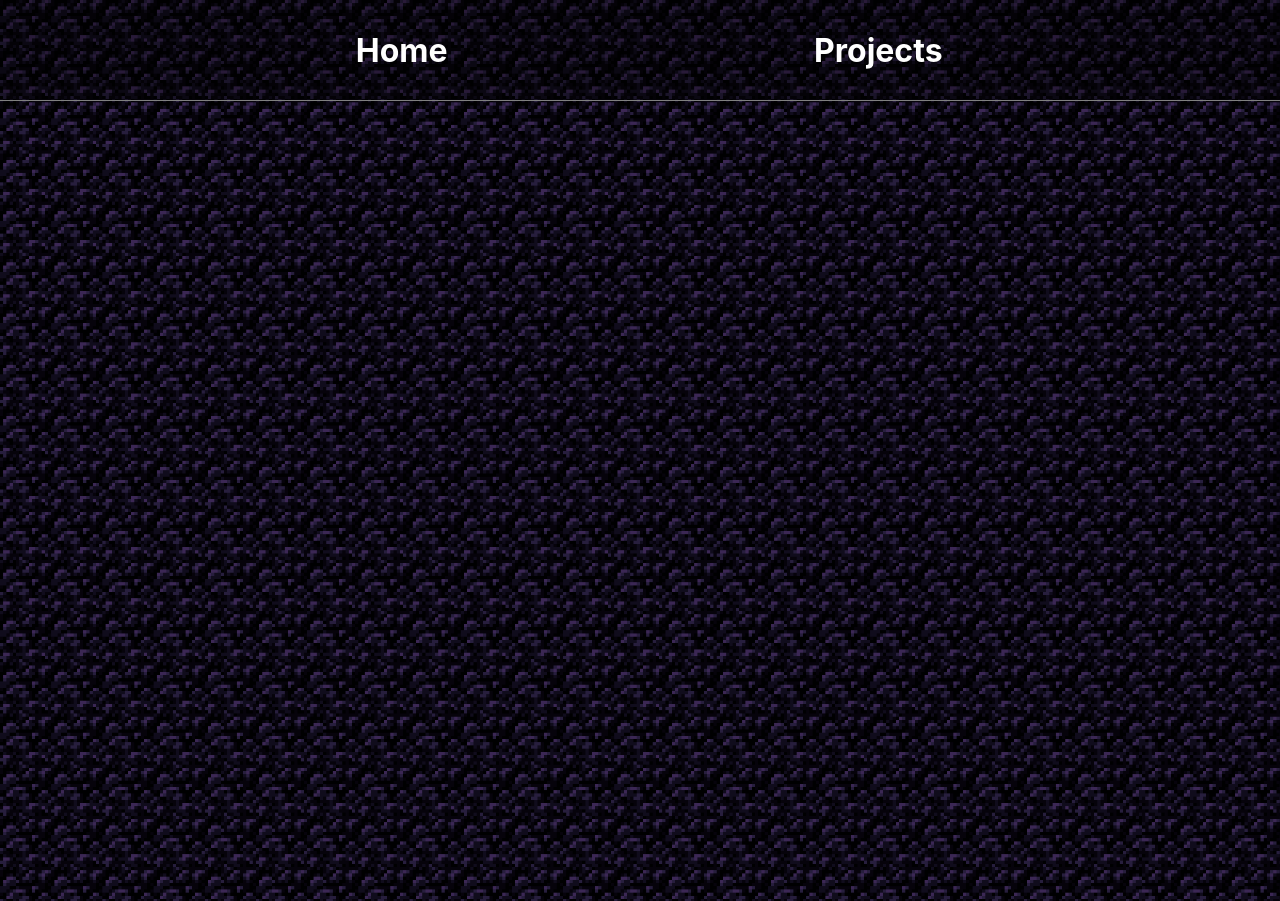
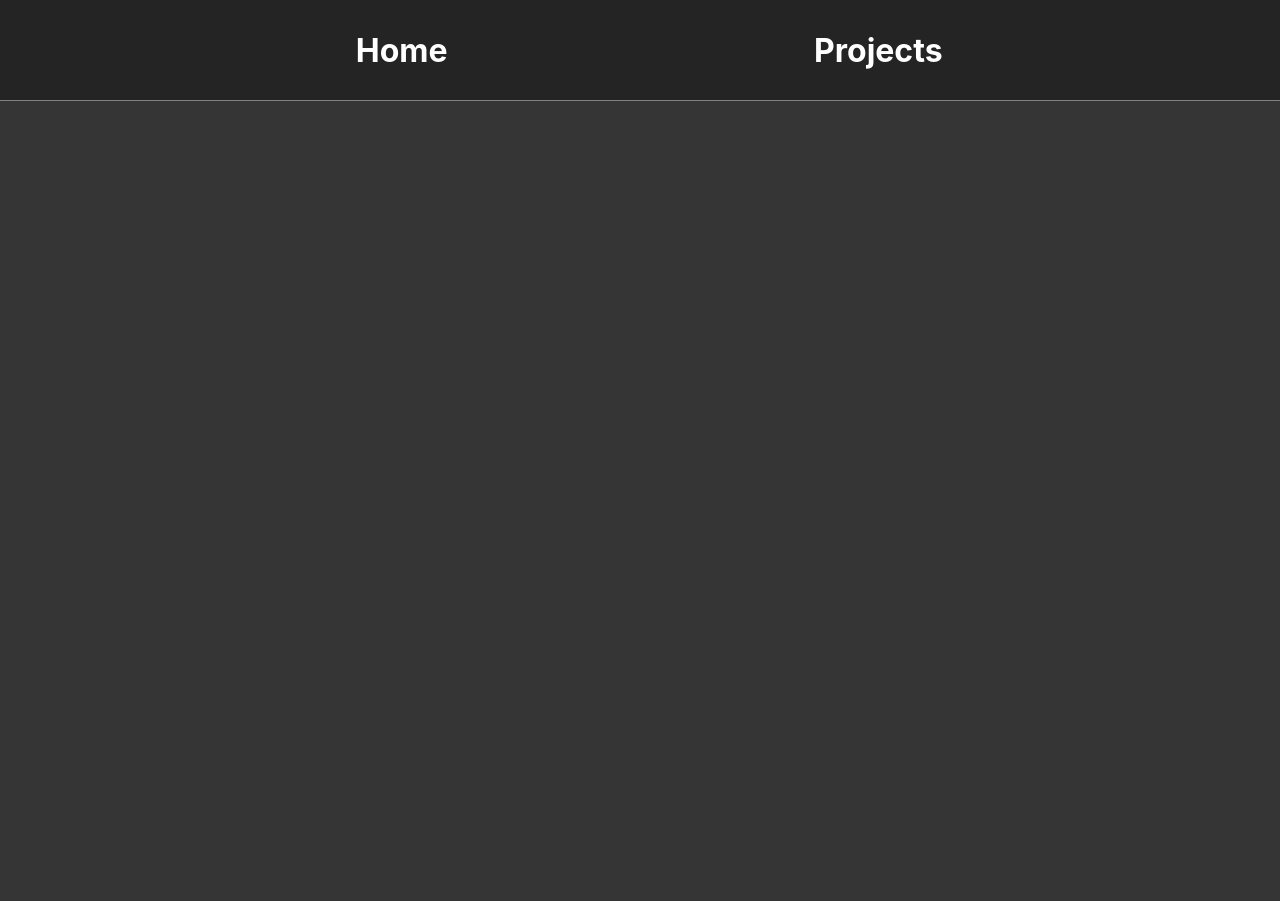
Before and after one commit to NoleStites/nole_website, a React (Create React App) app: page / in a window 1280 px wide. Built offline with nearby package versions, Linux system fonts and the light colour scheme.

Commit message:
Changed home page background

```diff
--- a/src/App.css
+++ b/src/App.css
@@ -1,8 +1,7 @@
 /* Minecraft block textures:
 https://minecraft.fandom.com/wiki/List_of_block_textures */
 .background_img {
-  background-image: url('obsidian.webp');
-  background-size: 4%;
+  background-color: rgb(53, 53, 53);
 }
 
 .App-header {
```
